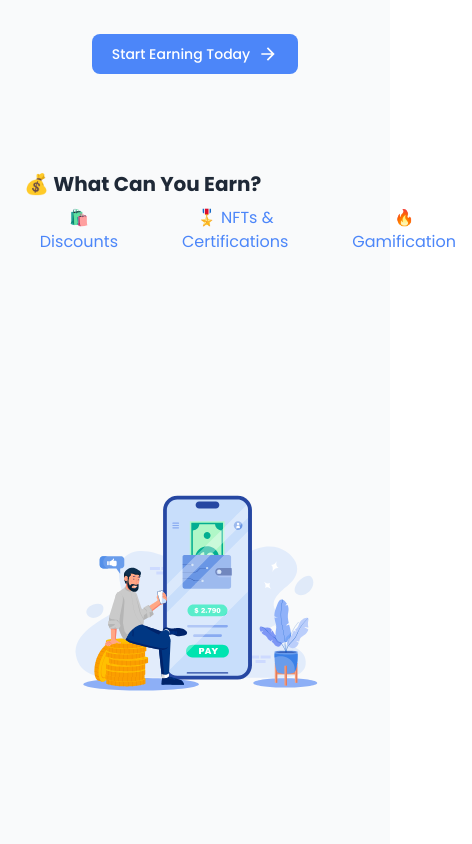
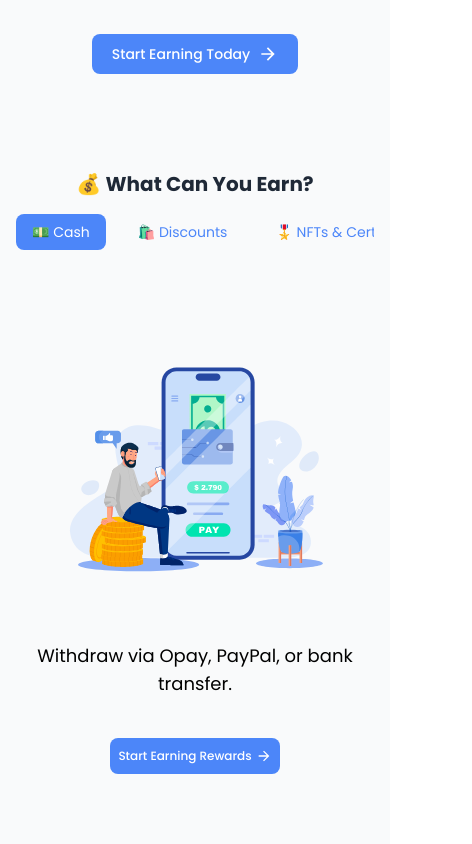
Before and after one commit to MorielDev/LERNIT, a Next.js app: page / in a window 390 px wide. Shown: the part 3240-4084 px from the top of the page, 472 px wide, since content can reach past the window. Built offline with nearby package versions, Linux system fonts and the light colour scheme; a web font is replaced by a local one.

Commit message:
rewards page responsiveness

```diff
--- a/app/components/Text/HeaderText.tsx
+++ b/app/components/Text/HeaderText.tsx
@@ -1,11 +1,12 @@
 interface HeaderTextProps {
     placeholder: string;
+    className?: string;
 }
 
-export default function HeaderText({ placeholder }: HeaderTextProps) {
+export default function HeaderText({ placeholder, className }: HeaderTextProps) {
     return (
         <>
-            <h2 className="text-xl md:text-xl lg:text-2xl xl:text-3xl 2xl:text-4xl font-bold text-left md:text-left lg:text-left xl:text-left 2xl:text-left text-darkGray">
+            <h2 className={`text-xl md:text-xl lg:text-2xl xl:text-3xl 2xl:text-4xl font-bold text-left md:text-left lg:text-left xl:text-left 2xl:text-left text-darkGray ${className}`}>
                 {placeholder}
             </h2>
         </>
--- a/app/pages/rewards.tsx
+++ b/app/pages/rewards.tsx
@@ -7,20 +7,20 @@
 import HeaderText from "../components/Text/HeaderText";
 import { rewards } from "../data/arrays";
 
-
 export default function Rewards() {
     const [activeTab, setActiveTab] = useState(0);
 
     return (
-        <section className="bg-backgroundColor px-6 h-screen w-full pt-8 pb-16">
-            <HeaderText placeholder="💰 What Can You Earn?" />
+        <section className="bg-backgroundColor px-4 h-screen w-full  pt-8 md:pt-8 lg:pt-0 xl:pt-0 2xl:pt-8 pb-16">
+            <div className="w-full flex flex-col sm:justify-none sm:items-start md:items-center md:justify-center lg:items-center lg:justify-center xl:items-center xl:justify-center">
+                <HeaderText placeholder="💰 What Can You Earn?" className="text-center" />
 
                 {/* Tab Navigation */}
-            <div className="flex justify-center gap-8 mb-10">
+                <div className="flex overflow-x-auto whitespace-nowrap gap-4 md:gap-8 lg:gap-8 xl:gap-8 mb-10 md:mb-10 lg:mb-0 xl:mb-10 2xl:mb-10 mt-4 scrollbar-hide overscroll-none touch-pan-x">
                     {rewards.map((reward, index) => (
                         <button
                             key={index}
-                        className={`px-4 py-2 rounded-lg transition ${activeTab === index
+                            className={`px-4 md:px-4 lg:px-2 xl:px-4 2xl:px-4 py-2 rounded-lg transition text-sm md:text-sm lg:text-sm xl:text-base 2xl:text-base  ${activeTab === index
                                 ? "bg-primary text-white"
                                 : "bg-transparent text-primary"
                                 }`}
@@ -29,6 +29,7 @@
                             {reward.title}
                         </button>
                     ))}
+                </div>
             </div>
 
             {/* Active Tab Content */}
@@ -40,16 +41,16 @@
                 transition={{ duration: 0.5 }}
                 className="text-center max-w-4xl mx-auto"
             >
-                <div className="w-12/12 h-[36rem]">
+                <div className="w-12/12 h-[22rem] md:h-[22rem] lg:h-[22rem] xl:h-[28rem] 2xl:h-[36rem]">
                     <Lottie animationData={rewards[activeTab].animations} loop={true} style={{ width: '100%', height: '100%' }} />
                 </div>
-                <p className="text-lg">{rewards[activeTab].description}</p>
+                <p className="text-lg md:text-base lg:text-base xl:text-lg 2xl:text-lg">{rewards[activeTab].description}</p>
             </motion.div>
 
             {/* Call to Action */}
-            <div className="w-full flex justify-center items-center mt-10">
+            <div className="w-full flex justify-center items-center mt-10 lg:mt-3 xl:mt-10 2xl:mt-10">
                 <SecondaryButton primary={true} placeholder="Start Earning Rewards">
-                    <MdOutlineArrowForward className="text-xl text-white" />
+                    <MdOutlineArrowForward className="text-base md:text-base lg:text-base xl:text-xl 2xl:text-xl text-white" />
                 </SecondaryButton>
             </div>
         </section>
```
Lines whose indentation alone changed are shown as unchanged.
